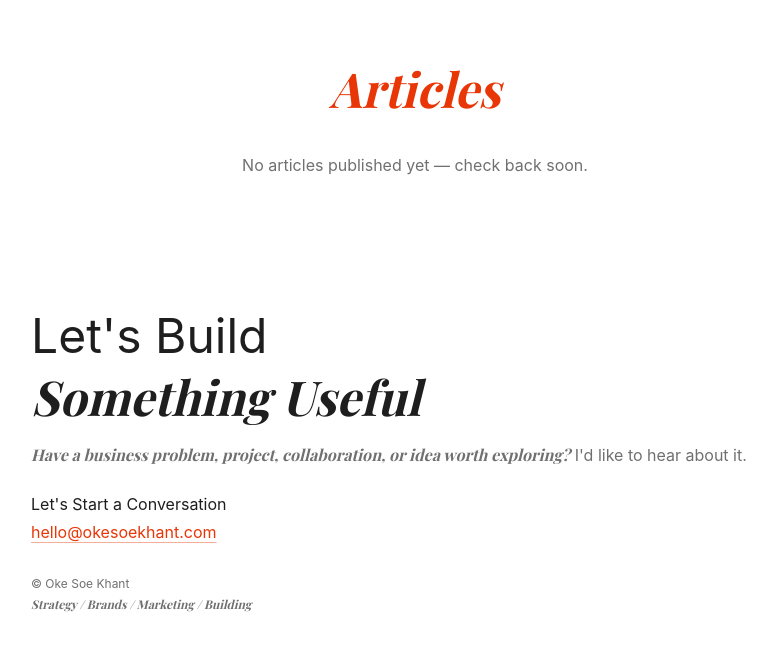
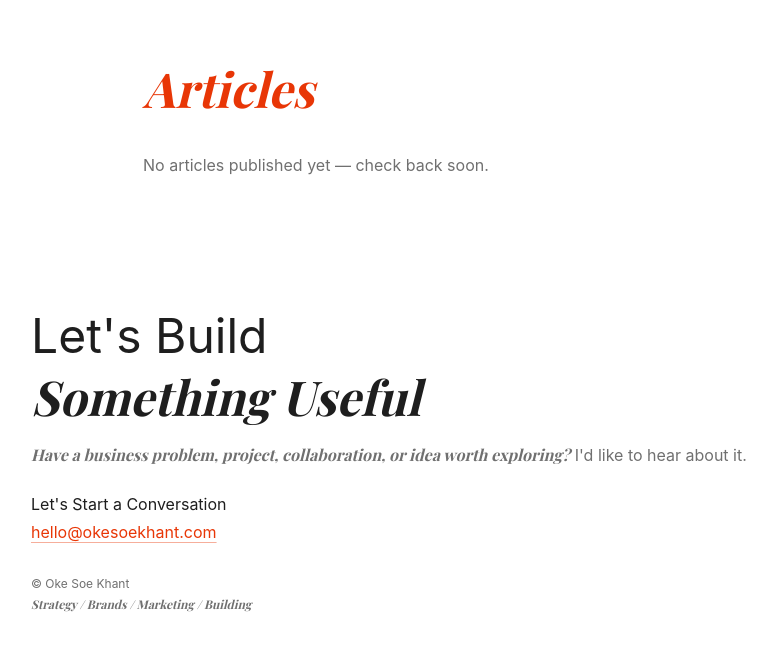
Before and after one commit to okesoekhant81/Oke-Portfolio-Website, a Next.js app: page /blog in a window 1280 px wide. Shown: the top 650 px of the page, without its empty margins (225-1002 px from the left). Built offline with nearby package versions, Linux system fonts and the light colour scheme; a web font is replaced by a local one.

Commit message:
Left-align the Articles heading on the blog list page

```diff
--- a/app/blog/page.jsx
+++ b/app/blog/page.jsx
@@ -28,11 +28,11 @@ export default async function BlogIndex() {
     <main>
       <div className="mx-auto max-w-2xl px-6 py-14 sm:px-12 sm:py-16 md:px-16">
         <Reveal>
-          <h1 className="text-center font-display text-4xl font-bold italic text-brand sm:text-5xl">Articles</h1>
+          <h1 className="font-display text-4xl font-bold italic text-brand sm:text-5xl">Articles</h1>
         </Reveal>
 
         {posts.length === 0 ? (
-          <p className="mt-10 text-center text-sm leading-relaxed text-muted sm:text-base">
+          <p className="mt-10 text-sm leading-relaxed text-muted sm:text-base">
             No articles published yet — check back soon.
           </p>
         ) : (
```
